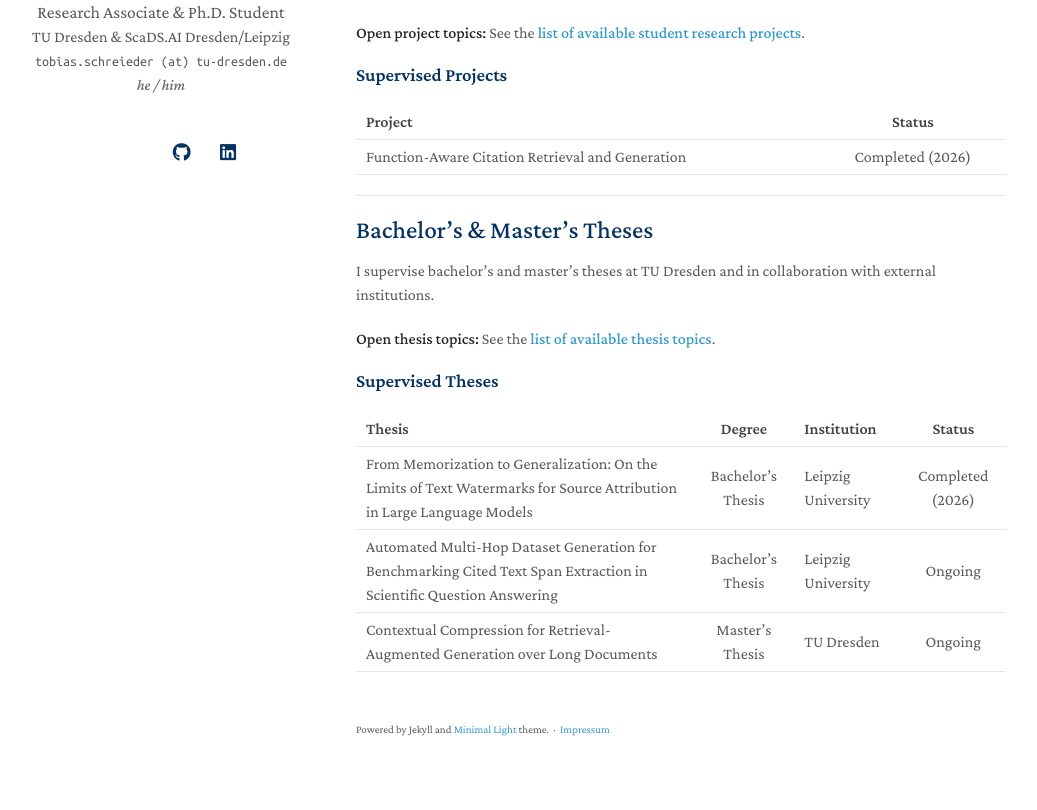
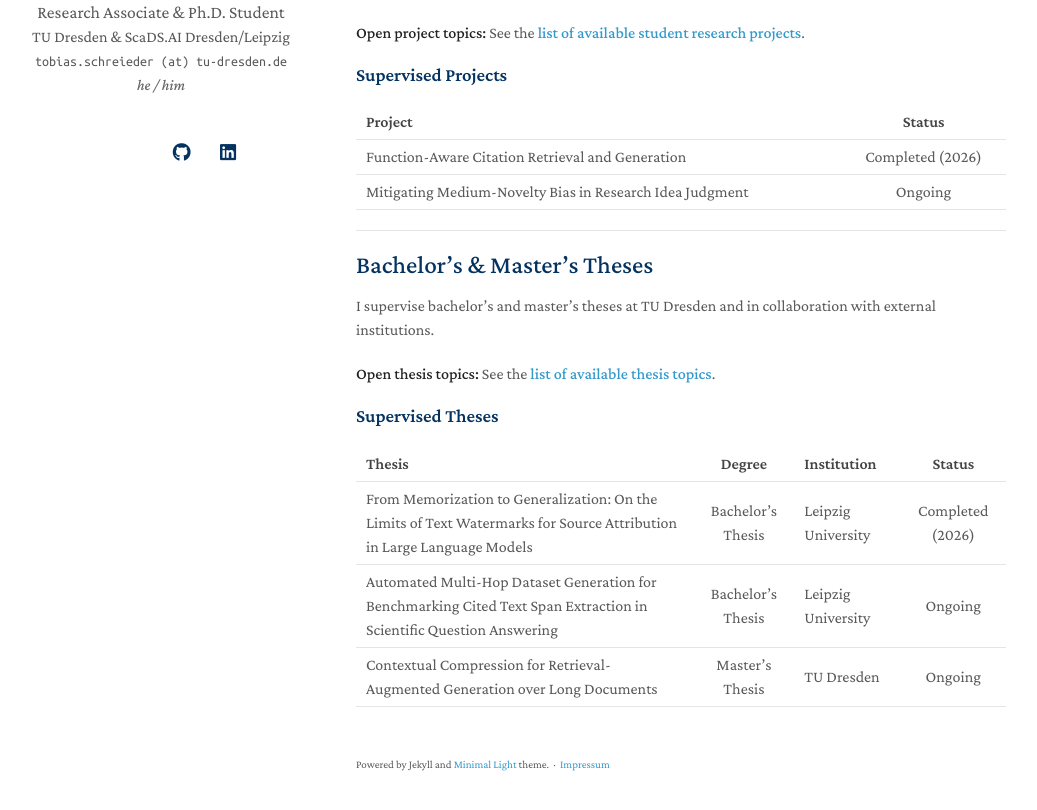
Before and after one commit to tobiasschreieder/tobiasschreieder.github.io, a Jekyll site: the page built from teaching.md, in a window 1280 px wide and 1257 px high. Shown: the part 412-1222 px from the top of the window, without its empty margins (124-1161 px from the left). Built offline with Jekyll 4.4.1, drawn with Linux system fonts in a browser that asks for light colours; a style sheet for code colours, icons or effects is not loaded.

Commit message:
Update project topics and add ongoing project
Updated the link for available student research projects and added a new ongoing project.

```diff
--- a/teaching.md
+++ b/teaching.md
@@ -17,13 +17,14 @@ Teaching team member. See the **[course website](https://faerber-lab.github.io/s
 
 I supervise student research projects in the areas of natural language processing, information retrieval, and trustworthy AI.
 
-**Open project topics:** See the **[list of available student research projects](https://faerber-lab.github.io/proposed-student-projects/)**.
+**Open project topics:** See the **[list of available student research projects](https://faerber-lab.github.io/student-projects-ws2026/)**.
 
 ### Supervised Projects
 
 | Project | Status |
 |:--------|:------:|
 | Function-Aware Citation Retrieval and Generation | Completed (2026) |
+| Mitigating Medium-Novelty Bias in Research Idea Judgment | Ongoing |
 
 ---
 
```
